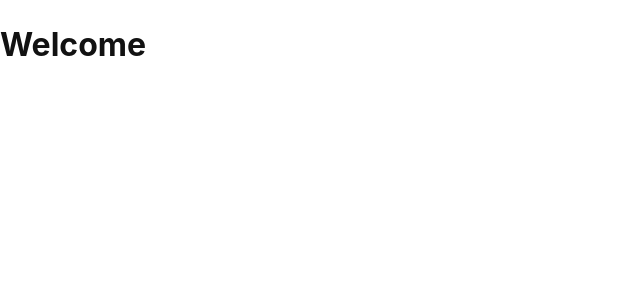
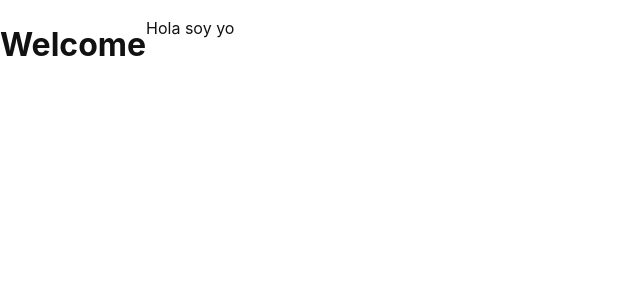
Before and after one commit to CascoArcilla/control-diabetes, a React (Vite) app: page /home in a window 1280 px wide. Shown: the top 300 px of the page, without its empty margins (0-640 px from the left). Built offline with nearby package versions, Linux system fonts and the light colour scheme.

Commit message:
esto es una prueba

```diff
--- a/src/layaults/Home/Home.jsx
+++ b/src/layaults/Home/Home.jsx
@@ -6,6 +6,7 @@ export default function Home() {
   return (
     <>
       <h1>Welcome</h1>
+      <p>Hola soy yo</p>
       {iduser ? <p>{iduser}</p> : ""}
     </>
   );
```
